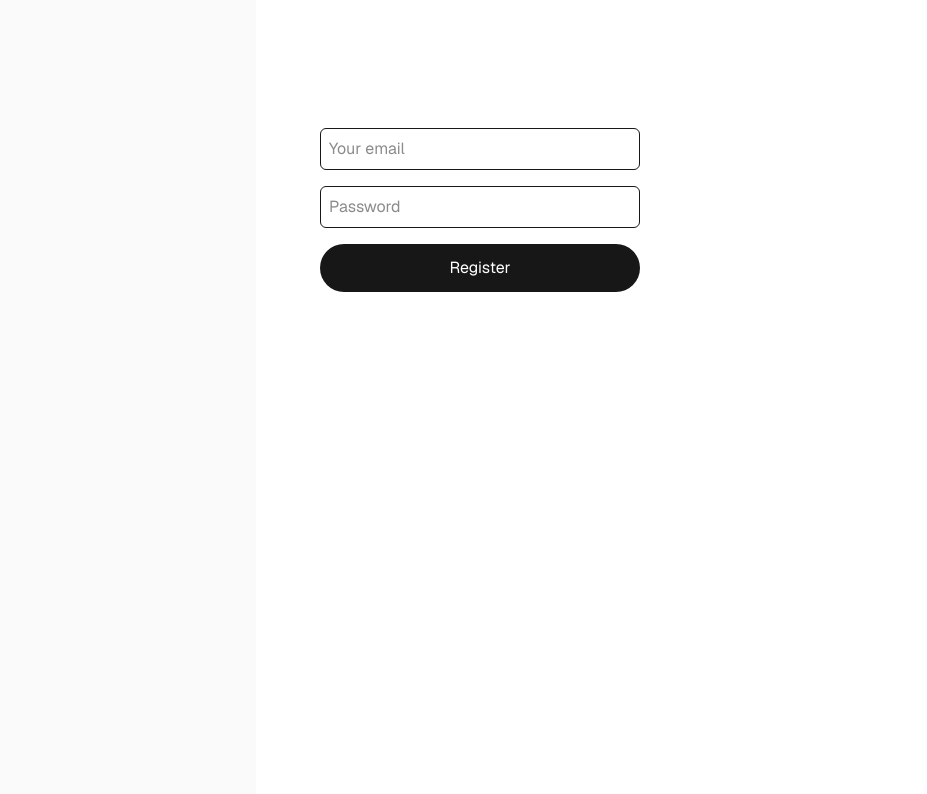
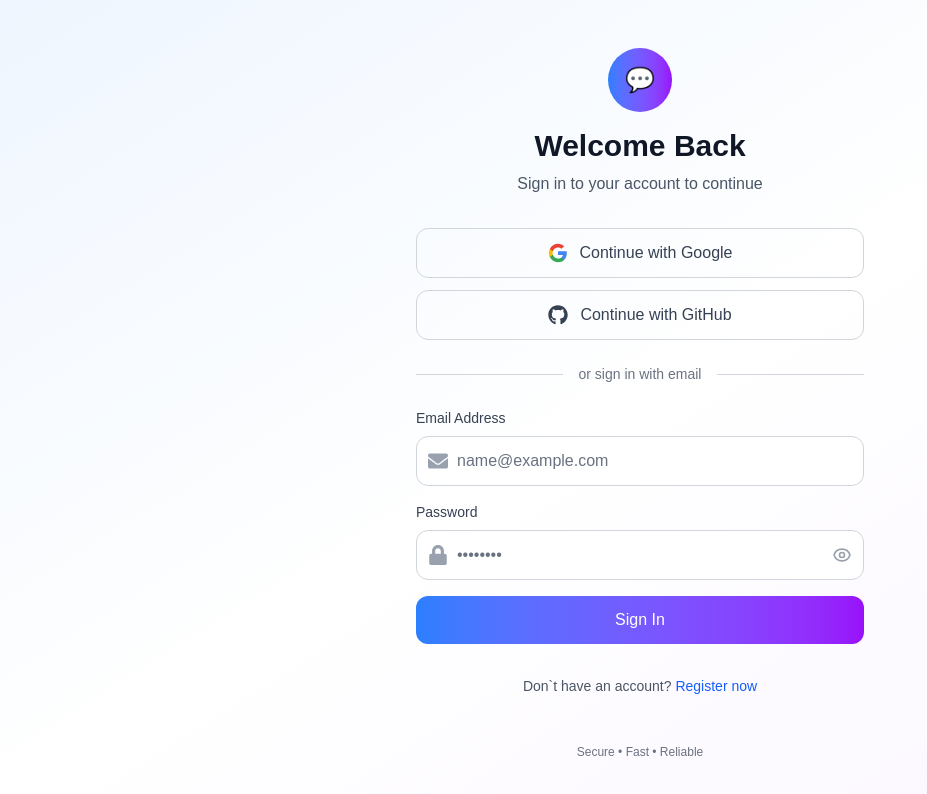
Before and after one commit to vronskyvitaly/chat, a Next.js app: page /login in a window 1280 px wide. Shown: the top 794 px of the page, without its empty margins (0-927 px from the left). Built offline with nearby package versions, Linux system fonts and the light colour scheme.

Commit message:
fix: update login page

```diff
--- a/app/login/page.tsx
+++ b/app/login/page.tsx
@@ -1,63 +1,230 @@
 'use client'
 import { FormEvent, useState } from 'react'
 import { signIn } from 'next-auth/react'
+import { FaGithub, FaEnvelope, FaLock } from 'react-icons/fa'
 
 export default function Login() {
   const [email, setEmail] = useState('')
   const [password, setPassword] = useState('')
-  const [error, setError] = useState<string | null>(null) // Для хранения ошибок аутентификации
+  const [error, setError] = useState<string | null>(null)
+  const [isLoading, setIsLoading] = useState(false)
+  const [showPassword, setShowPassword] = useState(false)
 
   const handleSubmit = async (e: FormEvent<HTMLFormElement>) => {
     e.preventDefault()
+    setError(null)
+    setIsLoading(true)
 
-    // Сбросим ошибку перед новой попыткой входа
-    setError(null)
-
-    // Используем функцию signIn для аутентификации
     const result = await signIn('credentials', {
-      redirect: false, // Не перенаправляем автоматически
+      redirect: false,
       email,
       password
     })
 
-    // Проверяем результат аутентификации
+    setIsLoading(false)
+
     if (result?.error) {
-      setError(result.error) // Устанавливаем ошибку, если аутентификация не удалась
+      setError(result.error)
     } else {
-      // Если аутентификация успешна, можно перенаправить пользователя
-      window.location.href = '/' // Перенаправляем на главную страницу
+      window.location.href = '/'
     }
   }
+
+  const handleGoogleSignIn = () => {
+    setIsLoading(true)
+    signIn('google', { callbackUrl: '/' })
+  }
+
+  const handleGithubSignIn = () => {
+    setIsLoading(true)
+    signIn('github', { callbackUrl: '/' })
+  }
+
   return (
-    <div className='flex min-h-screen items-center justify-center bg-zinc-50 font-sans dark:bg-black'>
-      <main className='flex min-h-screen w-full max-w-3xl flex-col items-center justify-between py-32 px-16 bg-white dark:bg-black sm:items-start'>
-        {/* Форма регистрации */}
-        <form className='flex flex-col gap-4 w-full max-w-xs' onSubmit={handleSubmit}>
+    <div className='flex min-h-screen items-center justify-center bg-gradient-to-br from-blue-50 via-white to-purple-50 px-4 py-12 dark:from-gray-900 dark:via-gray-800 dark:to-gray-900'>
+      <div className='w-full max-w-md'>
+        {/* Header */}
+        <div className='text-center mb-8'>
+          <div className='inline-flex items-center justify-center w-16 h-16 mb-4 bg-gradient-to-r from-blue-500 to-purple-600 rounded-full'>
+            <span className='text-2xl font-bold text-white'>💬</span>
+          </div>
+          <h1 className='text-3xl font-bold text-gray-900 dark:text-white mb-2'>Welcome Back</h1>
+          <p className='text-gray-600 dark:text-gray-400'>Sign in to your account to continue</p>
+        </div>
+
+        {/* Social Login Buttons */}
+        <div className='space-y-3 mb-6'>
+          <button
+            type='button'
+            onClick={handleGoogleSignIn}
+            disabled={isLoading}
+            className='w-full flex items-center justify-center gap-3 px-4 py-3 border border-gray-300 rounded-xl text-gray-700 font-medium hover:bg-gray-50 dark:border-gray-600 dark:text-gray-200 dark:hover:bg-gray-700 transition-colors disabled:opacity-50 disabled:cursor-not-allowed'
+          >
+            <svg className='w-5 h-5' viewBox='0 0 24 24'>
+              <path
+                d='M22.56 12.25c0-.78-.07-1.53-.2-2.25H12v4.26h5.92c-.26 1.37-1.04 2.53-2.21 3.31v2.77h3.57c2.08-1.92 3.28-4.74 3.28-8.09z'
+                fill='#4285F4'
+              />
+              <path
+                d='M12 23c2.97 0 5.46-.98 7.28-2.66l-3.57-2.77c-.98.66-2.23 1.06-3.71 1.06-2.86 0-5.29-1.93-6.16-4.53H2.18v2.84C3.99 20.53 7.7 23 12 23z'
+                fill='#34A853'
+              />
+              <path
+                d='M5.84 14.09c-.22-.66-.35-1.36-.35-2.09s.13-1.43.35-2.09V7.07H2.18C1.43 8.55 1 10.22 1 12s.43 3.45 1.18 4.93l2.85-2.23.81-.62z'
+                fill='#FBBC05'
+              />
+              <path
+                d='M12 5.38c1.62 0 3.06.56 4.21 1.64l3.15-3.15C17.45 2.09 14.97 1 12 1 7.7 1 3.99 3.47 2.18 7.07l3.66 2.84c.87-2.6 3.3-4.53 6.16-4.53z'
+                fill='#EA4335'
+              />
+            </svg>
+            Continue with Google
+          </button>
+
+          <button
+            type='button'
+            onClick={handleGithubSignIn}
+            disabled={isLoading}
+            className='w-full flex items-center justify-center gap-3 px-4 py-3 border border-gray-300 rounded-xl text-gray-700 font-medium hover:bg-gray-50 dark:border-gray-600 dark:text-gray-200 dark:hover:bg-gray-700 transition-colors disabled:opacity-50 disabled:cursor-not-allowed'
+          >
+            <FaGithub className='w-5 h-5' />
+            Continue with GitHub
+          </button>
+        </div>
+
+        {/* Divider */}
+        <div className='flex items-center my-6'>
+          <div className='flex-1 border-t border-gray-300 dark:border-gray-600'></div>
+          <span className='px-4 text-sm text-gray-500 dark:text-gray-400'>or sign in with email</span>
+          <div className='flex-1 border-t border-gray-300 dark:border-gray-600'></div>
+        </div>
+
+        {/* Email Login Form */}
+        <form className='space-y-4' onSubmit={handleSubmit}>
+          <div className='space-y-2'>
+            <label htmlFor='email' className='block text-sm font-medium text-gray-700 dark:text-gray-300'>
+              Email Address
+            </label>
+            <div className='relative'>
+              <div className='absolute inset-y-0 left-0 pl-3 flex items-center pointer-events-none'>
+                <FaEnvelope className='h-5 w-5 text-gray-400' />
+              </div>
               <input
+                id='email'
                 type='email'
-            placeholder='Your email'
+                placeholder='name@example.com'
                 value={email}
                 onChange={e => setEmail(e.target.value)}
-            className='border rounded-md p-2'
+                className='block w-full pl-10 pr-4 py-3 border border-gray-300 rounded-xl bg-white text-gray-900 placeholder-gray-500 focus:outline-none focus:ring-2 focus:ring-blue-500 focus:border-transparent dark:bg-gray-800 dark:border-gray-600 dark:text-white dark:placeholder-gray-400 transition-colors'
                 required
               />
+            </div>
+          </div>
+
+          <div className='space-y-2'>
+            <label htmlFor='password' className='block text-sm font-medium text-gray-700 dark:text-gray-300'>
+              Password
+            </label>
+            <div className='relative'>
+              <div className='absolute inset-y-0 left-0 pl-3 flex items-center pointer-events-none'>
+                <FaLock className='h-5 w-5 text-gray-400' />
+              </div>
               <input
-            type='password'
-            placeholder='Password'
+                id='password'
+                type={showPassword ? 'text' : 'password'}
+                placeholder='••••••••'
                 value={password}
                 onChange={e => setPassword(e.target.value)}
-            className='border rounded-md p-2'
+                className='block w-full pl-10 pr-12 py-3 border border-gray-300 rounded-xl bg-white text-gray-900 placeholder-gray-500 focus:outline-none focus:ring-2 focus:ring-blue-500 focus:border-transparent dark:bg-gray-800 dark:border-gray-600 dark:text-white dark:placeholder-gray-400 transition-colors'
                 required
               />
-          {error && <p className='text-red-500'>{error}</p>} {/* Отображаем ошибку, если она есть */}
+              <button
+                type='button'
+                onClick={() => setShowPassword(!showPassword)}
+                className='absolute inset-y-0 right-0 pr-3 flex items-center text-gray-400 hover:text-gray-600 dark:hover:text-gray-300'
+              >
+                {showPassword ? (
+                  <svg className='h-5 w-5' fill='none' stroke='currentColor' viewBox='0 0 24 24'>
+                    <path
+                      strokeLinecap='round'
+                      strokeLinejoin='round'
+                      strokeWidth={2}
+                      d='M13.875 18.825A10.05 10.05 0 0112 19c-4.478 0-8.268-2.943-9.543-7a9.97 9.97 0 011.563-3.029m5.858.908a3 3 0 114.243 4.243M9.878 9.878l4.242 4.242M9.878 9.878L3 3m6.878 6.878L21 21'
+                    />
+                  </svg>
+                ) : (
+                  <svg className='h-5 w-5' fill='none' stroke='currentColor' viewBox='0 0 24 24'>
+                    <path
+                      strokeLinecap='round'
+                      strokeLinejoin='round'
+                      strokeWidth={2}
+                      d='M15 12a3 3 0 11-6 0 3 3 0 016 0z'
+                    />
+                    <path
+                      strokeLinecap='round'
+                      strokeLinejoin='round'
+                      strokeWidth={2}
+                      d='M2.458 12C3.732 7.943 7.523 5 12 5c4.478 0 8.268 2.943 9.542 7-1.274 4.057-5.064 7-9.542 7-4.477 0-8.268-2.943-9.542-7z'
+                    />
+                  </svg>
+                )}
+              </button>
+            </div>
+          </div>
+
+          {error && (
+            <div className='p-3 bg-red-50 border border-red-200 rounded-xl dark:bg-red-900/30 dark:border-red-800'>
+              <div className='flex items-start'>
+                <svg
+                  className='h-5 w-5 text-red-500 mt-0.5'
+                  fill='none'
+                  stroke='currentColor'
+                  viewBox='0 0 24 24'
+                >
+                  <path
+                    strokeLinecap='round'
+                    strokeLinejoin='round'
+                    strokeWidth={2}
+                    d='M12 8v4m0 4h.01M21 12a9 9 0 11-18 0 9 9 0 0118 0z'
+                  />
+                </svg>
+                <p className='ml-2 text-sm text-red-600 dark:text-red-400'>{error}</p>
+              </div>
+            </div>
+          )}
+
           <button
             type='submit'
-            className='flex h-12 items-center justify-center rounded-full bg-foreground px-5 text-background transition-colors hover:bg-[#383838] dark:hover:bg-[#ccc]'
+            disabled={isLoading}
+            className='w-full flex items-center justify-center gap-2 px-6 py-3 bg-gradient-to-r from-blue-500 to-purple-600 text-white font-medium rounded-xl hover:from-blue-600 hover:to-purple-700 focus:outline-none focus:ring-2 focus:ring-blue-500 focus:ring-offset-2 disabled:opacity-70 disabled:cursor-not-allowed transition-all duration-200 transform hover:scale-105'
           >
-            Register
+            {isLoading ? (
+              <>
+                <div className='animate-spin rounded-full h-5 w-5 border-b-2 border-white'></div>
+                Signing in...
+              </>
+            ) : (
+              'Sign In'
+            )}
           </button>
         </form>
-      </main>
+
+        {/* Sign up link */}
+        <p className='mt-8 text-center text-sm text-gray-600 dark:text-gray-400'>
+          {'Don`t'} have an account?{' '}
+          <a
+            href='/register'
+            className='font-medium text-blue-600 hover:text-blue-500 dark:text-blue-400 dark:hover:text-blue-300'
+          >
+            Register now
+          </a>
+        </p>
+
+        {/* Footer */}
+        <div className='mt-12 text-center text-xs text-gray-500 dark:text-gray-600'>
+          <p>Secure • Fast • Reliable</p>
+        </div>
+      </div>
     </div>
   )
 }
--- a/package.json
+++ b/package.json
@@ -16,6 +16,7 @@
     "next-auth": "^4.24.13",
     "react": "19.2.0",
     "react-dom": "19.2.0",
+    "react-icons": "^5.5.0",
     "socket.io-client": "^4.8.1"
   },
   "devDependencies": {
```
Also changed, not shown: 1 other file (tests, documents, lock files or other folders). Lines whose indentation alone changed are shown as unchanged.
